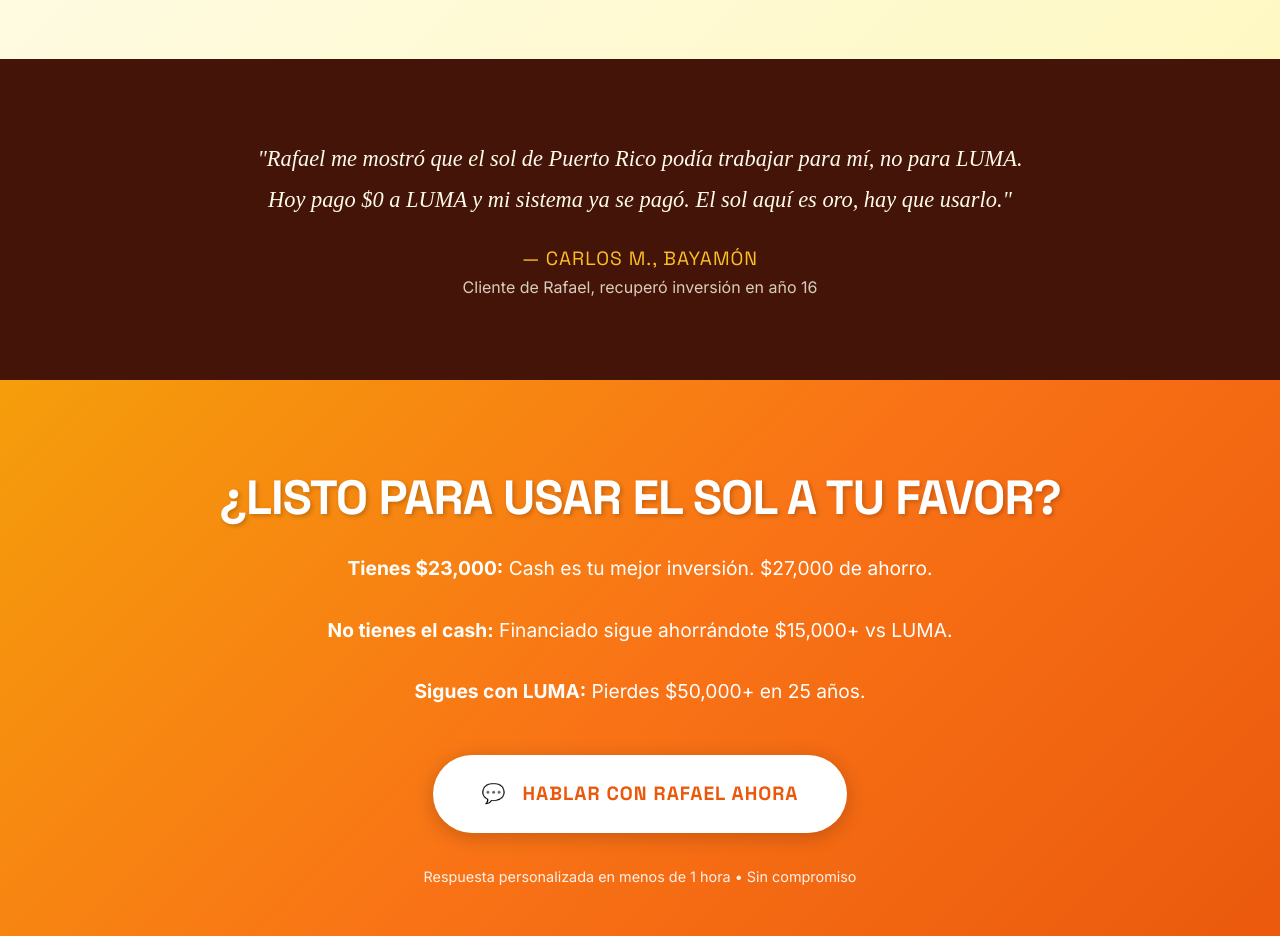
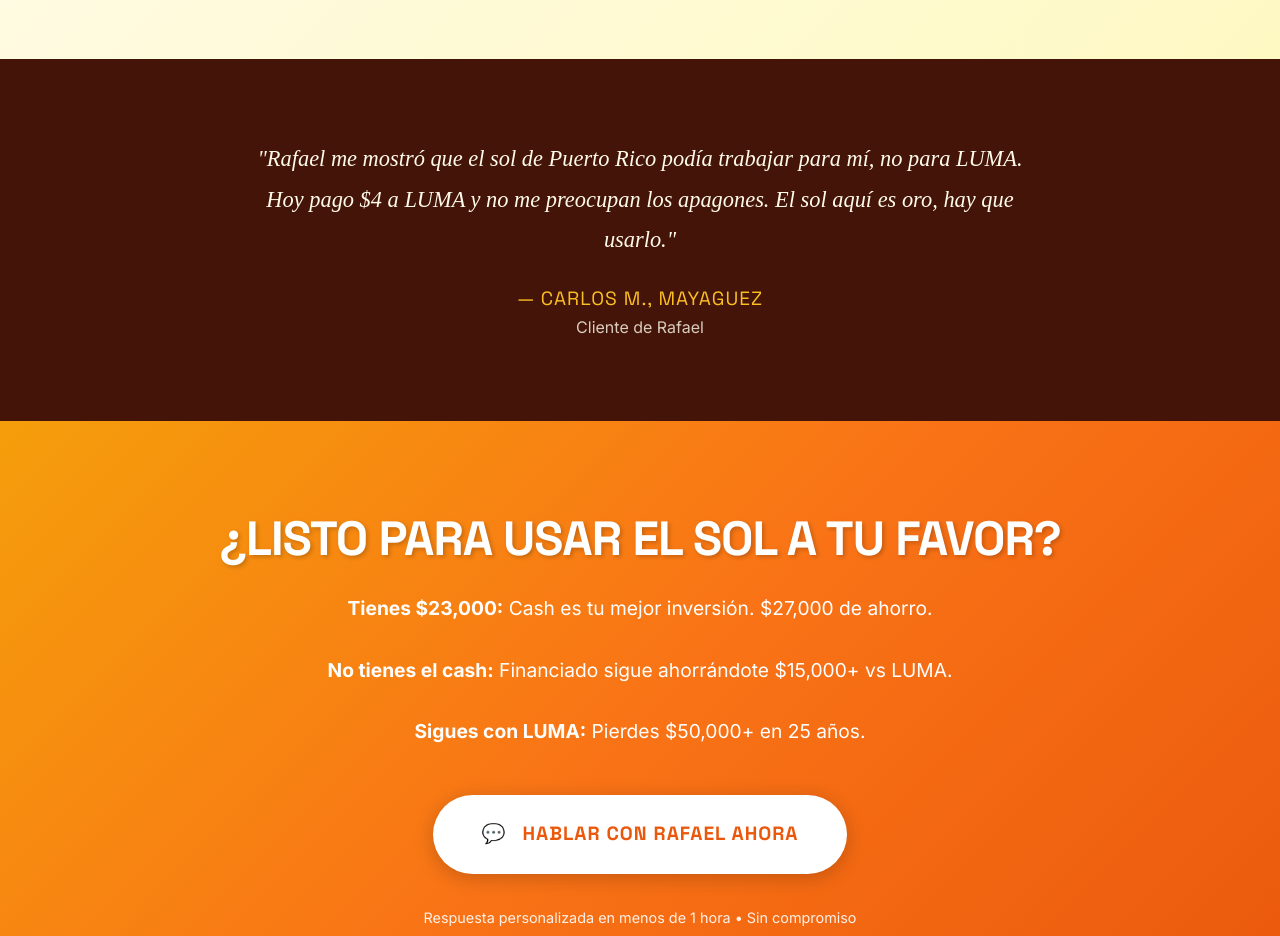
Before and after one commit to rafael33pr/astro-blog-starter-template, an Astro site: page / in a window 1280 px wide. Shown: the part 3920-4856 px from the top of the page. Built offline with nearby package versions, Linux system fonts and the light colour scheme; Astro itself is replaced by a stand-in of ours.

Commit message:
Update testimonial text and author location

```diff
--- a/src/pages/index.astro
+++ b/src/pages/index.astro
@@ -838,10 +838,10 @@
         <div class="container">
             <p class="testimonial-text">
                 "Rafael me mostró que el sol de Puerto Rico podía trabajar para mí, no para LUMA.
-                Hoy pago $0 a LUMA y mi sistema ya se pagó. El sol aquí es oro, hay que usarlo."
+                Hoy pago $4 a LUMA y no me preocupan los apagones. El sol aquí es oro, hay que usarlo."
             </p>
-            <p class="testimonial-author">— Carlos M., Bayamón</p>
-            <p style="opacity: 0.8;">Cliente de Rafael, recuperó inversión en año 16</p>
+            <p class="testimonial-author">— Carlos M., Mayaguez</p>
+            <p style="opacity: 0.8;">Cliente de Rafael</p>
         </div>
     </section>
 
```
